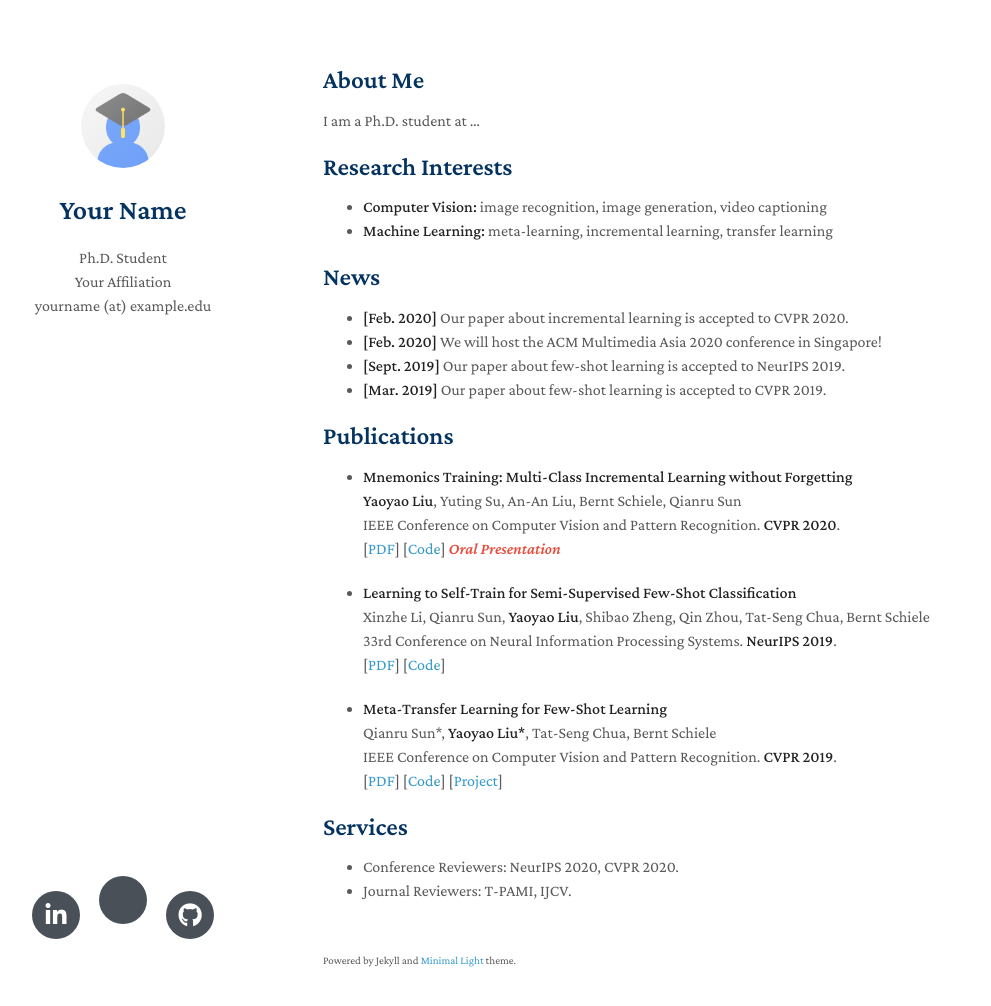
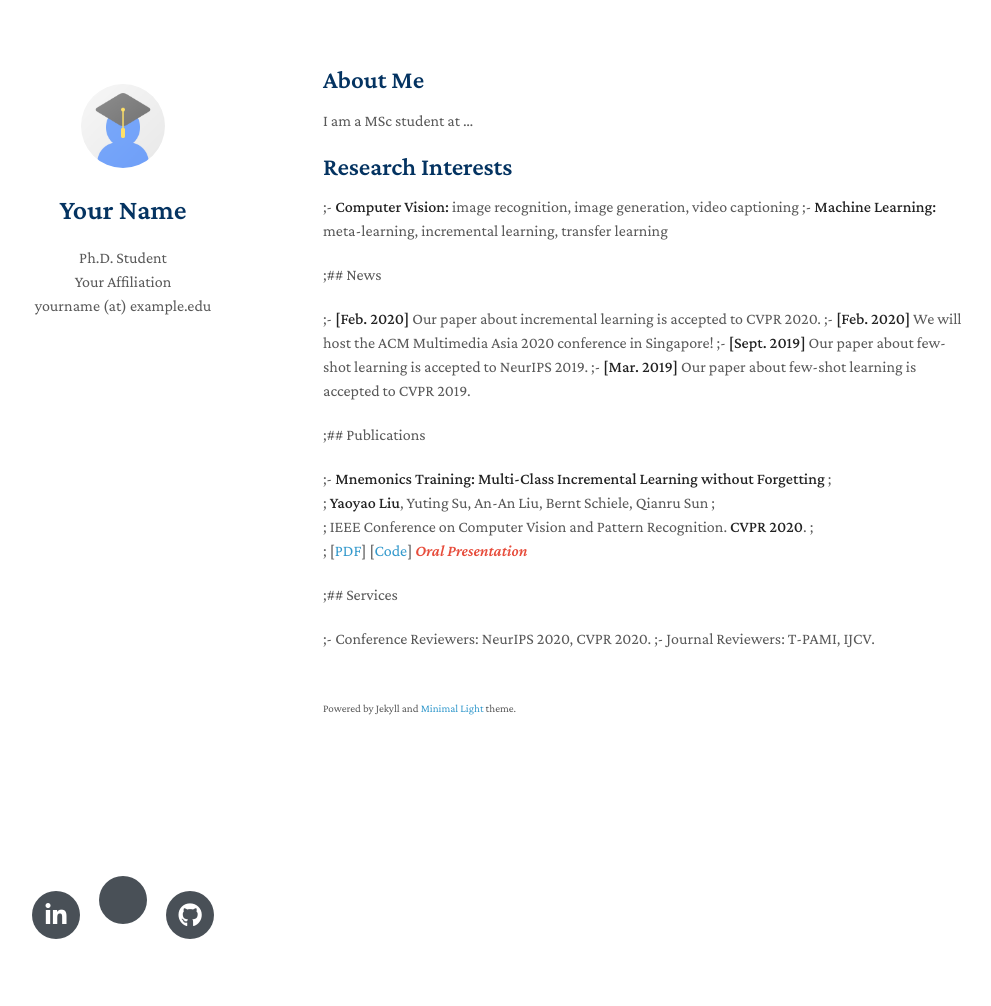
Before and after one commit to ningwak/ningwak.github.io, a Jekyll site: the page built from index.md, in a window 1280 px wide and 1041 px high. Shown: the top 1006 px of the window, without its empty margins (147-1138 px from the left). Built offline with Jekyll 4.4.1, drawn with Linux system fonts in a browser that asks for light colours; nearby versions of some CDN libraries; a style sheet for code colours, icons or effects is not loaded; our own code applies the rules of GitHub Pages for plain Markdown files.

Commit message:
Update index.md

```diff
--- a/index.md
+++ b/index.md
@@ -4,47 +4,33 @@ layout: homepage
 
 ## About Me
 
-I am a Ph.D. student at ...
+I am a MSc student at ...
 
 ## Research Interests
 
-- **Computer Vision:** image recognition, image generation, video captioning
-- **Machine Learning:** meta-learning, incremental learning, transfer learning
+;- **Computer Vision:** image recognition, image generation, video captioning
+;- **Machine Learning:** meta-learning, incremental learning, transfer learning
 
-## News
+;## News
 
-- **[Feb. 2020]** Our paper about incremental learning is accepted to CVPR 2020.
-- **[Feb. 2020]** We will host the ACM Multimedia Asia 2020 conference in Singapore!
-- **[Sept. 2019]** Our paper about few-shot learning is accepted to NeurIPS 2019.
-- **[Mar. 2019]** Our paper about few-shot learning is accepted to CVPR 2019.
+;- **[Feb. 2020]** Our paper about incremental learning is accepted to CVPR 2020.
+;- **[Feb. 2020]** We will host the ACM Multimedia Asia 2020 conference in Singapore!
+;- **[Sept. 2019]** Our paper about few-shot learning is accepted to NeurIPS 2019.
+;- **[Mar. 2019]** Our paper about few-shot learning is accepted to CVPR 2019.
 
-## Publications
+;## Publications
 
-- **Mnemonics Training: Multi-Class Incremental Learning without Forgetting**
-  <br>
-  **Yaoyao Liu**, Yuting Su, An-An Liu, Bernt Schiele, Qianru Sun
-  <br>
-  IEEE Conference on Computer Vision and Pattern Recognition. **CVPR 2020**.
-  <br>
-  [[PDF](https://arxiv.org/pdf/2002.10211.pdf)] [[Code](https://github.com/yaoyao-liu/mnemonics)] <strong><i style="color:#e74d3c">Oral Presentation</i></strong>
+;- **Mnemonics Training: Multi-Class Incremental Learning without Forgetting**
+;  <br>
+;  **Yaoyao Liu**, Yuting Su, An-An Liu, Bernt Schiele, Qianru Sun
+;  <br>
+;  IEEE Conference on Computer Vision and Pattern Recognition. **CVPR 2020**.
+;  <br>
+;  [[PDF](https://arxiv.org/pdf/2002.10211.pdf)] [[Code](https://github.com/yaoyao-liu/mnemonics)] <strong><i style="color:#e74d3c">Oral Presentation</i></strong>
 
-- **Learning to Self-Train for Semi-Supervised Few-Shot Classification**
-  <br>
-  Xinzhe Li, Qianru Sun, **Yaoyao Liu**, Shibao Zheng, Qin Zhou, Tat-Seng Chua, Bernt Schiele
-  <br>
-  33rd Conference on Neural Information Processing Systems. **NeurIPS 2019**.
-  <br>
-  [[PDF](http://papers.nips.cc/paper/9216-learning-to-self-train-for-semi-supervised-few-shot-classification.pdf)] [[Code](https://github.com/xinzheli1217/learning-to-self-train)]
 
-- **Meta-Transfer Learning for Few-Shot Learning**
-  <br>
-  Qianru Sun\*, **Yaoyao Liu\***, Tat-Seng Chua, Bernt Schiele
-  <br>
-  IEEE Conference on Computer Vision and Pattern Recognition. **CVPR 2019**.
-  <br>
-  [[PDF](http://openaccess.thecvf.com/content_CVPR_2019/papers/Sun_Meta-Transfer_Learning_for_Few-Shot_Learning_CVPR_2019_paper.pdf)] [[Code](https://github.com/yaoyao-liu/meta-transfer-learning)] [[Project](https://mtl.yyliu.net/)]
 
-## Services
+;## Services
 
-- Conference Reviewers: NeurIPS 2020, CVPR 2020.
-- Journal Reviewers: T-PAMI, IJCV.
+;- Conference Reviewers: NeurIPS 2020, CVPR 2020.
+;- Journal Reviewers: T-PAMI, IJCV.
```
